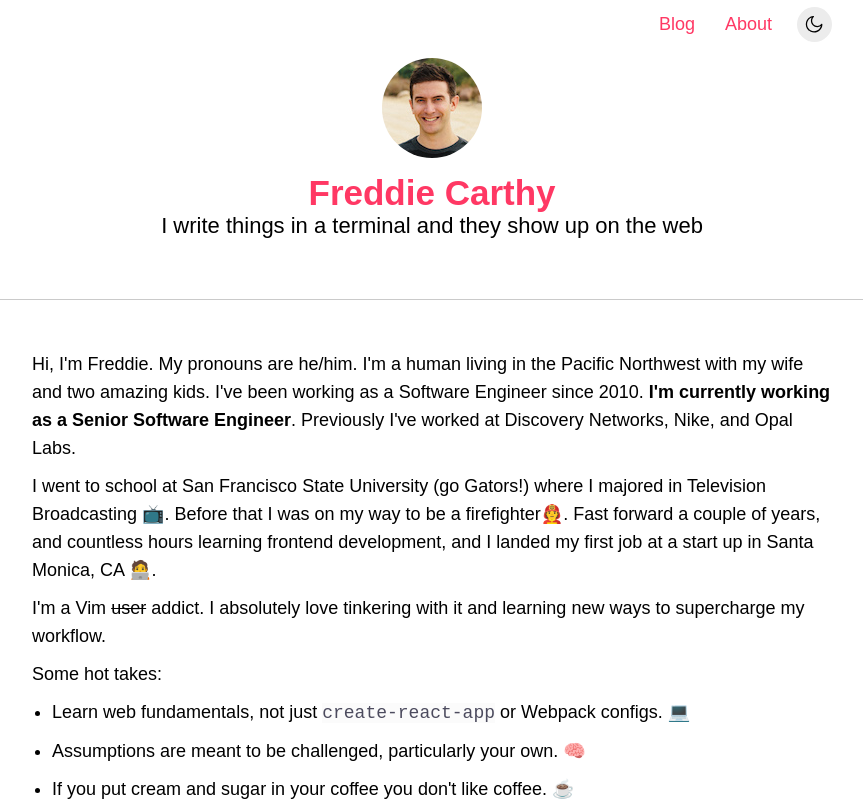
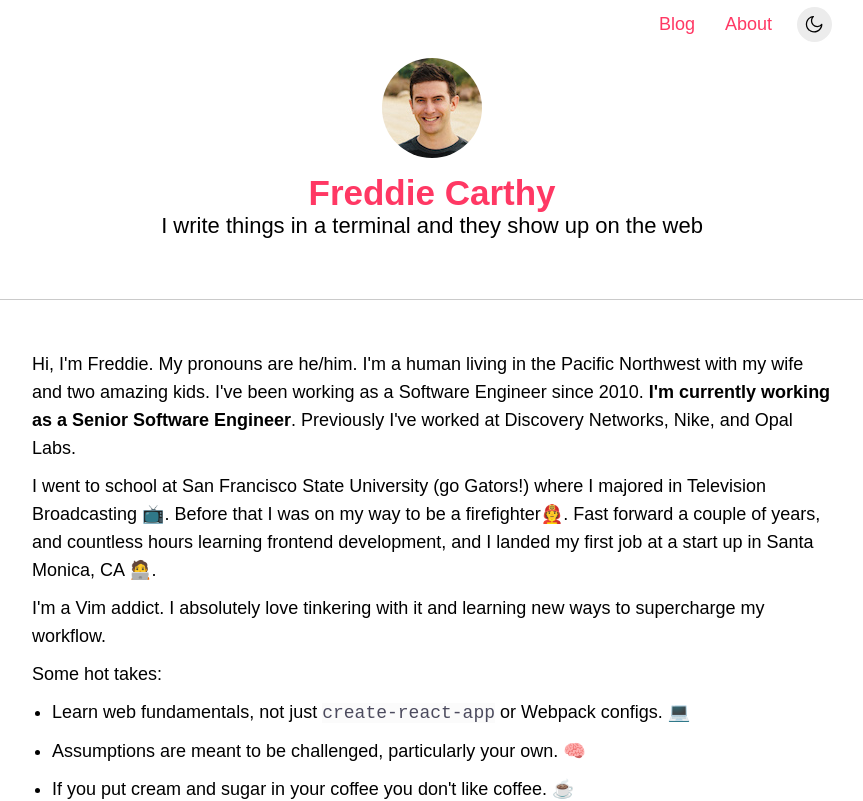
Before and after one commit to gjunkie/freddiecarthy, a Next.js app: page / in a window 1280 px wide. Shown: the top 801 px of the page, without its empty margins (208-1071 px from the left). Built offline with nearby package versions, Linux system fonts and the light colour scheme.

Commit message:
remove unsupported jsx element

```diff
--- a/pages/index.tsx
+++ b/pages/index.tsx
@@ -38,7 +38,7 @@ const Home: React.FC<HomeProps> = ({allPostsData}) => (
       </Paragraph>
 
       <Paragraph>
-        I&apos;m a Vim <strike>user</strike> addict. I absolutely love tinkering with it and learning new ways to supercharge my workflow.
+        I&apos;m a Vim addict. I absolutely love tinkering with it and learning new ways to supercharge my workflow.
       </Paragraph>
 
       <Paragraph>
```
